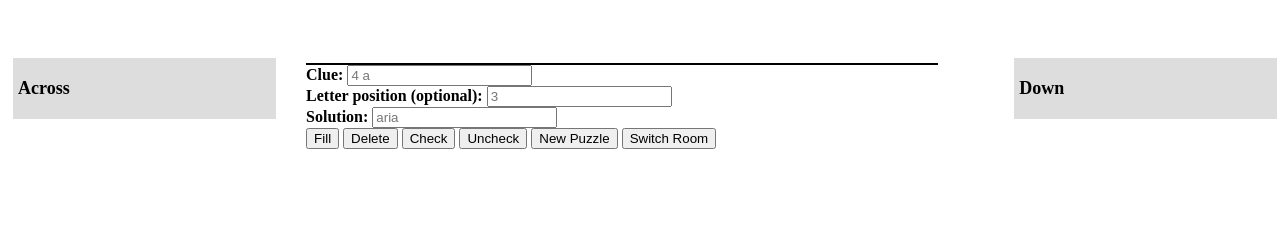
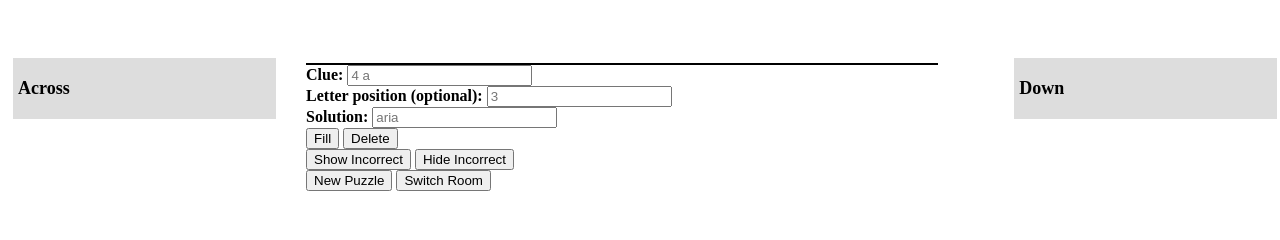
Before and after one commit to dejangvozdenac/crossword, a Flask app: template templates/index.html in a window 1280 px wide. Shown: the part 97-337 px from the top of the page. Run offline with Flask 2, Linux system fonts and the light colour scheme; the template is opened without the code that fills it, so the values that code supplies are empty; some libraries are stand-ins or nearby versions.

Commit message:
rename check and uncheck on html to make more sense and *UI UPGRADE* lol jokes

```diff
--- a/templates/index_form.html
+++ b/templates/index_form.html
@@ -16,11 +16,13 @@
   </div>
 
   <div class="form-group">
-    <input type="submit" name="command_type" value="Fill"></button>
-    <input type="submit" name="command_type" value="Delete"></button>
-    <input type="submit" name="command_type" value="Check"></button>
-    <input type="submit" name="command_type" value="Uncheck"></button>
-    <input type="submit" name="command_type" value="New Puzzle"></button>
-    <input type="submit" name="command_type" value="Switch Room"></button>
+    <button type="submit" name="command_type" value="Fill">Fill</button>
+    <button type="submit" name="command_type" value="Delete">Delete</button><br>
+
+    <button type="submit" name="command_type" value="Check">Show Incorrect</button>
+    <button type="submit" name="command_type" value="Uncheck">Hide Incorrect</button><br>
+
+    <button type="submit" name="command_type" value="New Puzzle">New Puzzle</button>
+    <button type="submit" name="command_type" value="Switch Room">Switch Room</button><br>
   </div>
 </form>
```
